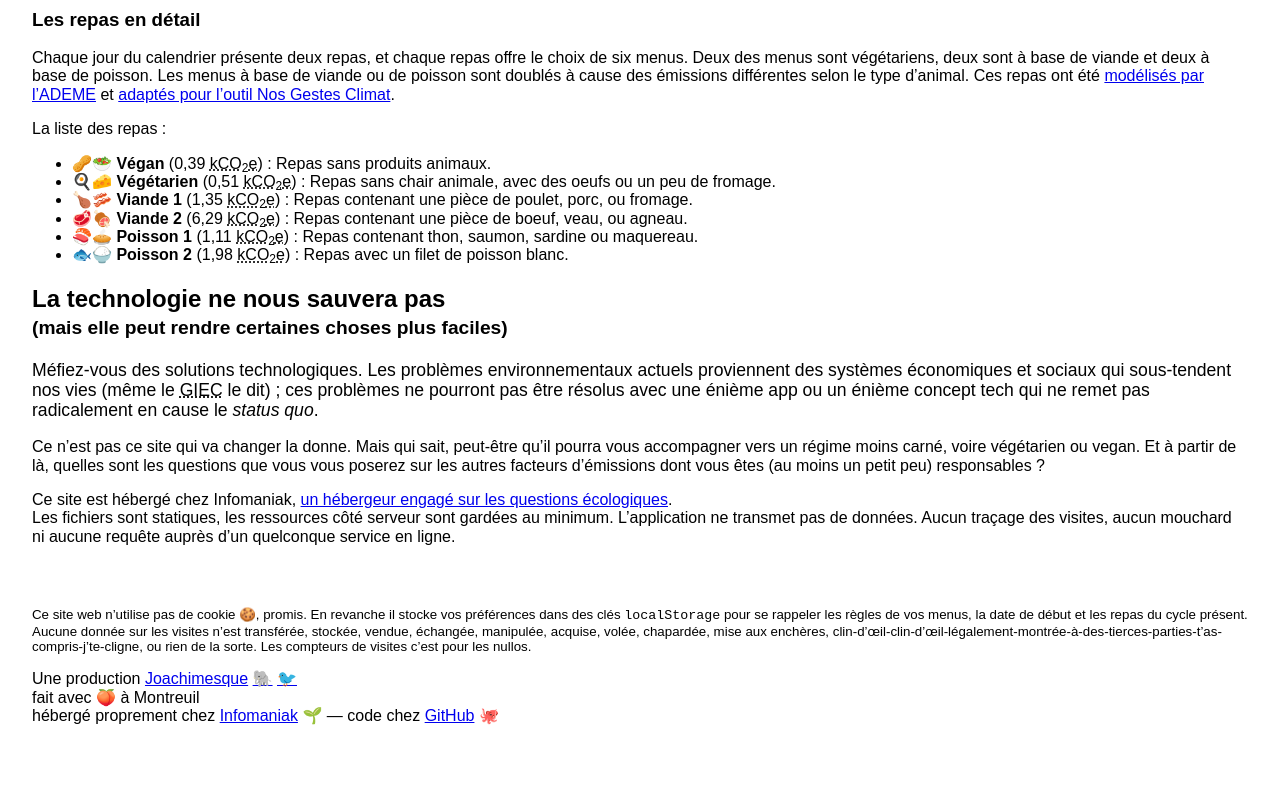
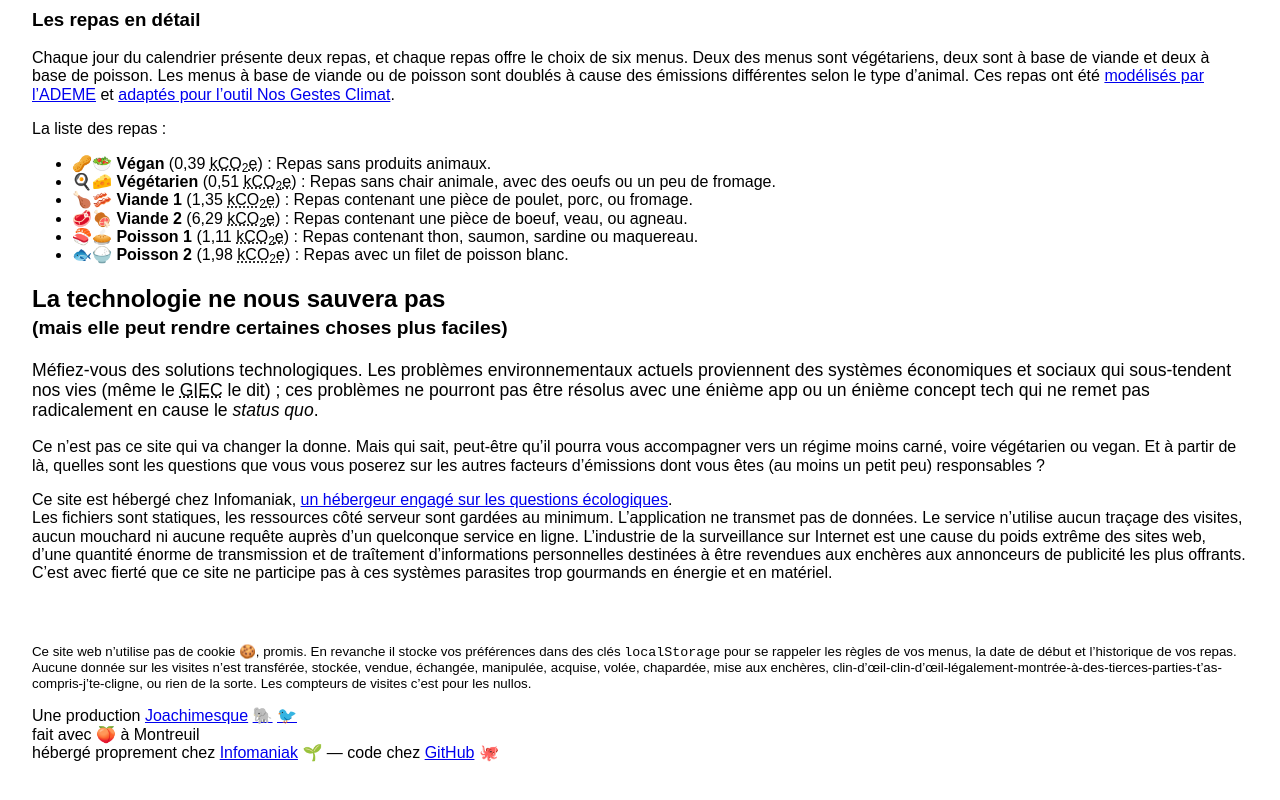
Before and after one commit to joachimesque/abellion, a SvelteKit app: page /a-propos in a window 1280 px wide. Shown: the part 1026-1826 px from the top of the page. Before the commit the page ends 1800 px from the top, so only its background shows below. Built offline with nearby package versions, Linux system fonts and the light colour scheme.

Commit message:
lint 🧼

```diff
--- a/src/lib/components/Footer.svelte
+++ b/src/lib/components/Footer.svelte
@@ -2,8 +2,8 @@
 	<p class="small">
 		Ce site web n’utilise pas de cookie 🍪, promis. En revanche il stocke vos préférences dans des
 		clés <code>localStorage</code>
-		pour se rappeler les règles de vos menus, la date de début et les repas du cycle présent. Aucune
-		donnée sur les visites n’est transférée, stockée, vendue, échangée, manipulée, acquise, volée, chapardée,
+		pour se rappeler les règles de vos menus, la date de début et l’historique de vos repas. Aucune donnée
+		sur les visites n’est transférée, stockée, vendue, échangée, manipulée, acquise, volée, chapardée,
 		mise aux enchères, clin-d’œil-clin-d’œil-légalement-montrée-à-des-tierces-parties-t’as-compris-j’te-cligne,
 		ou rien de la sorte. Les compteurs de visites c’est pour les nullos.
 	</p>
--- a/src/lib/mealCounter/PreviewResults.svelte
+++ b/src/lib/mealCounter/PreviewResults.svelte
@@ -23,7 +23,7 @@
 				{getLocalizedNumber(mealsImpact)}&nbsp;kCO<sub>2</sub>e
 			</strong>
 			{#if selectedMealNumber > 1}
-			soit {getLocalizedNumber(mealsImpact / selectedMealNumber)}&nbsp;kCO<sub>2</sub>e par repas
+				soit {getLocalizedNumber(mealsImpact / selectedMealNumber)}&nbsp;kCO<sub>2</sub>e par repas
 			{/if}
 		</p>
 	{/if}
--- a/src/lib/shared/config.js
+++ b/src/lib/shared/config.js
@@ -61,7 +61,7 @@ export const impactThreshold = 1;
 export const tallySampleSize = 4;
 export const tallyImprovementThreshold = 3;
 
-export const locale = "fr-FR"
+export const locale = 'fr-FR';
 export const impactLocaleOptions = {
 	minimumFractionDigits: 2,
 	maximumFractionDigits: 2,
--- a/src/routes/a-propos/+page.svelte
+++ b/src/routes/a-propos/+page.svelte
@@ -91,7 +91,11 @@
 	</p>
 
 	<p>
-		Au fur et à mesure de votre utilisation de l’outil, vous allez peut-être faire évoluer votre alimentation. Dans le cas où vous réduisez votre consommation de viande pendant au moins {tallySampleSize} sur les {tallyImprovementThreshold} derniers cycles, une section apparaît pour vous montrer les types de repas que vous n’avez pas consommés. Cette section présente en outre les gains en matière d’impact carbone sur votre alimentation si vous changez vos objectifs.
+		Au fur et à mesure de votre utilisation de l’outil, vous allez peut-être faire évoluer votre
+		alimentation. Dans le cas où vous réduisez votre consommation de viande pendant au moins {tallySampleSize}
+		sur les {tallyImprovementThreshold} derniers cycles, une section apparaît pour vous montrer les types
+		de repas que vous n’avez pas consommés. Cette section présente en outre les gains en matière d’impact
+		carbone sur votre alimentation si vous changez vos objectifs.
 	</p>
 
 	<h3 id="les-repas">Les repas en détail</h3>
@@ -119,7 +123,8 @@
 				<strong>{meal.pretty_name}</strong>
 				({getLocalizedNumber(meal.impact)}&nbsp;<abbr
 					title="kilos de gaz à effet de serre en équivalent dioxyde de carbone"
-				>kCO<sub>2</sub>e</abbr>)&nbsp;:
+					>kCO<sub>2</sub>e</abbr
+				>)&nbsp;:
 				{meal.description}
 			</li>
 		{/each}
@@ -152,8 +157,12 @@
 			>un hébergeur engagé sur les questions écologiques</a
 		>.<br />
 		Les fichiers sont statiques, les ressources côté serveur sont gardées au minimum. L’application ne
-		transmet pas de données. Aucun traçage des visites, aucun mouchard ni aucune requête auprès d’un
-		quelconque service en ligne.
+		transmet pas de données. Le service n’utilise aucun traçage des visites, aucun mouchard ni aucune
+		requête auprès d’un quelconque service en ligne. L’industrie de la surveillance sur Internet est
+		une cause du poids extrême des sites web, d’une quantité énorme de transmission et de traîtement
+		d’informations personnelles destinées à être revendues aux enchères aux annonceurs de publicité les
+		plus offrants. C’est avec fierté que ce site ne participe pas à ces systèmes parasites trop gourmands
+		en énergie et en matériel.
 	</p>
 </div>
 
--- a/src/styles.css
+++ b/src/styles.css
@@ -35,6 +35,10 @@ footer {
 	gap: 2rem 1rem;
 }
 
+.spaced-top {
+	margin-top: 8vh;
+}
+
 @media (min-width: 40rem) {
 	body {
 		padding: 2em;
```
Also changed, not shown: src/lib/mealCounter/TrackResults.svelte (+3 -6 lines), src/lib/mealCounter/TrackSuggestions.svelte (+3 -4 lines), src/lib/mealCounter/index.svelte (+5 -2 lines), src/routes/pourquoi/+page.svelte (+7 -1 lines).
